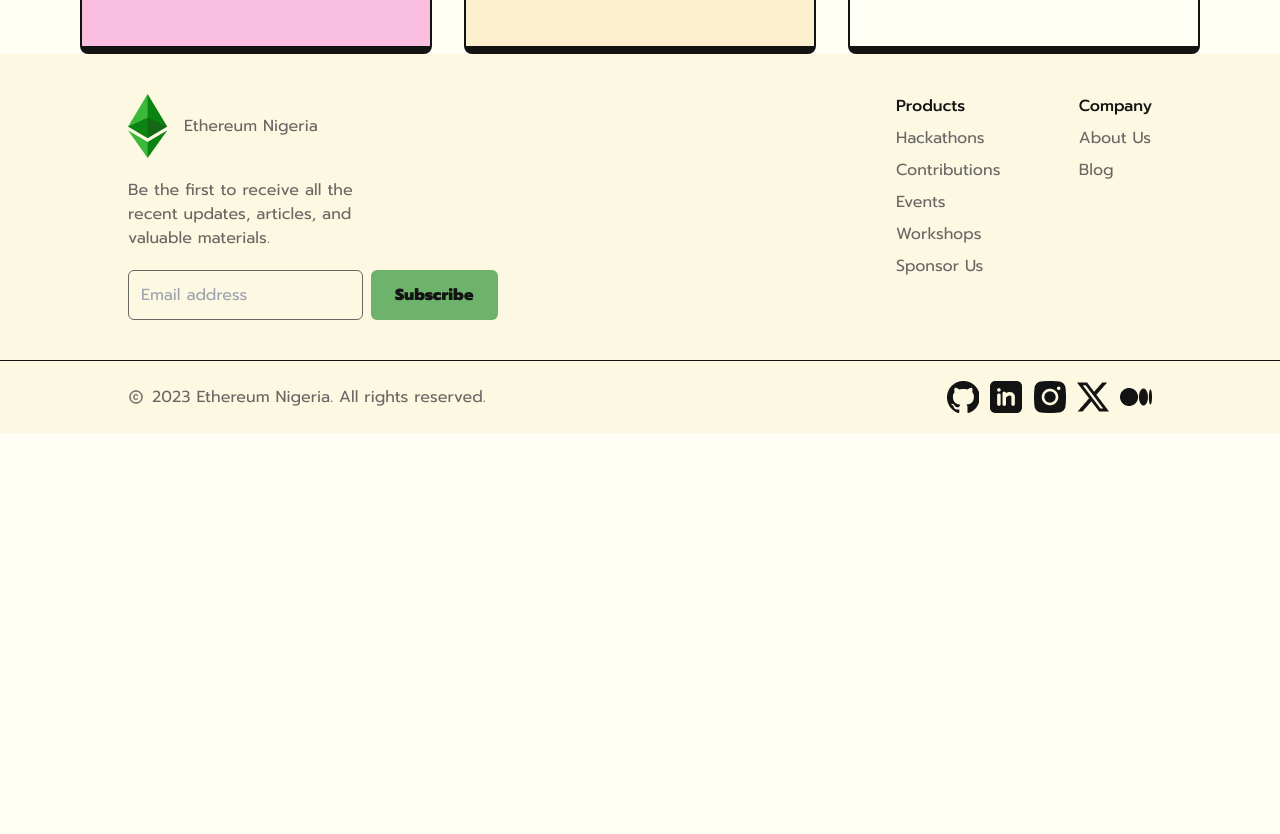
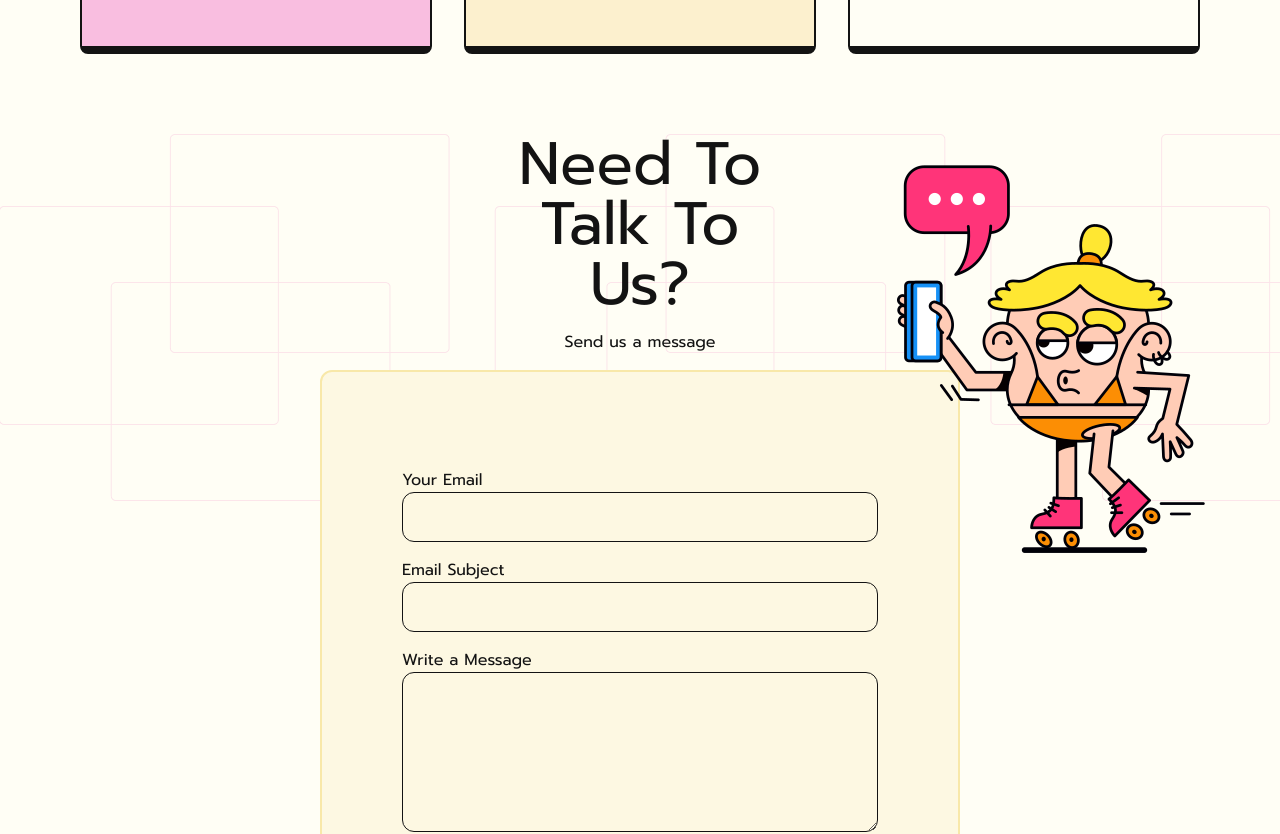
Before and after one commit to ETHNIGERIA/eth-nigeria-website, a Next.js app: page /about_us in a window 1280 px wide. Shown: the part 1300-2134 px from the top of the page. Before the commit the page ends 1733 px from the top, so only its background shows below. Built offline with nearby package versions, Linux system fonts and the light colour scheme.

Commit message:
done with about us page

```diff
--- a/package.json
+++ b/package.json
@@ -10,6 +10,7 @@
   },
   "dependencies": {
     "next": "13.5.4",
+    "owl.carousel": "^2.3.4",
     "react": "^18",
     "react-dom": "^18",
     "react-owl-carousel": "^2.3.3",
--- a/src/components/HeaderNav.jsx
+++ b/src/components/HeaderNav.jsx
@@ -33,7 +33,7 @@ const HeaderNav = () => {
             <p className='my-auto text-base'>Events</p>
           </Link>
 
-          <Link href={'/'} >
+          <Link href={'/about_us'} >
             <p className='my-auto text-base'>About Us</p>
           </Link>
 
--- a/src/pages/about_us.jsx
+++ b/src/pages/about_us.jsx
@@ -1,5 +1,7 @@
 import MainLayout from "@/layout/MainLayout";
 import { Fragment } from "react";
+import Contact from "@/components/sections/Contact";
+
 
 export default function Home() {
   return (
@@ -69,6 +71,9 @@ export default function Home() {
             </p>
           </div>
         </div>
+        <Contact/>
+
+
       </MainLayout>
     </Fragment>
   );
--- a/src/pages/index.jsx
+++ b/src/pages/index.jsx
@@ -3,6 +3,7 @@ import EventsCard from "@/components/cards/EventsCard";
 import Contact from "@/components/sections/Contact";
 import Gallery from "@/components/sections/Gallery";
 import MainLayout from "@/layout/MainLayout";
+
 import { Fragment } from "react";
 
 export default function Home() {
```
Also changed, not shown: 1 other file (tests, documents, lock files or other folders).
